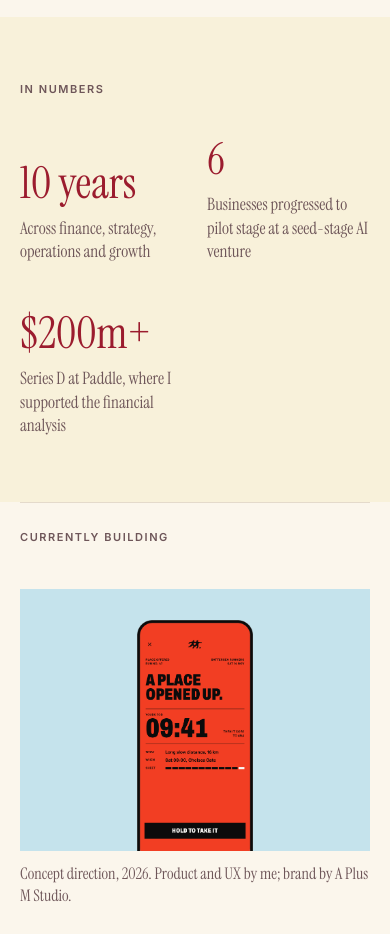
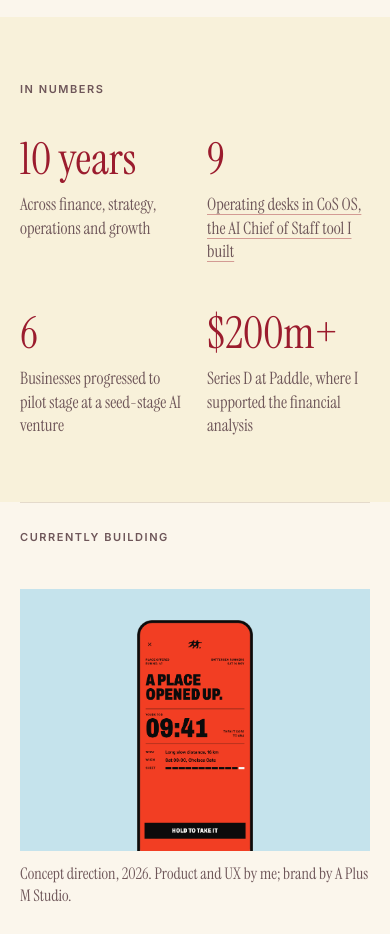
Before and after one commit to ekc22/emma-portfolio, a Next.js app: page / in a window 390 px wide. Shown: the part 1180-2114 px from the top of the page. Built offline with nearby package versions, Linux system fonts and the light colour scheme; no server answers.

Commit message:
Four homepage numbers, including CoS OS
Adds 9 operating desks in CoS OS (linking to the case study) for a
uniform four-up strip, and top-aligns figures on mobile.

Co-Authored-By: Claude Opus 5.5 <noreply@anthropic.com>
Claude-Session: https://claude.ai/code/session_01NmZ9Jt4y26U49AuyMtvHWk

```diff
--- a/app/page.tsx
+++ b/app/page.tsx
@@ -38,11 +38,19 @@ export default function Home() {
       <section aria-labelledby="facts-title" className="bg-butter/50">
         <div className="frame py-16 md:py-24">
           <h2 id="facts-title" className="label">In numbers</h2>
-          <dl className="mt-10 grid grid-cols-2 gap-x-6 gap-y-12 md:grid-cols-3 md:gap-x-0">
+          <dl className="mt-10 grid grid-cols-2 gap-x-6 gap-y-12 md:grid-cols-4 md:gap-x-0">
             {facts.map((f, i) => (
-              <Reveal key={f.label} delay={i * 70} className={`flex flex-col-reverse ${i > 0 ? "md:border-l md:border-linen-deep md:pl-6" : ""} md:pr-6`}>
-                <dt className="mt-3 max-w-[24ch] text-[1.0625rem] leading-snug text-muted-ink">{f.label}</dt>
-                <dd className="font-serif text-[clamp(2.75rem,4.6vw,4.25rem)] leading-none text-cherry">{f.figure}</dd>
+              <Reveal key={f.label} delay={i * 70} className={`flex flex-col ${i > 0 ? "md:border-l md:border-linen-deep md:pl-6" : ""} md:pr-6`}>
+                <dt className="order-2 mt-3 max-w-[24ch] text-[1.0625rem] leading-snug text-muted-ink">
+                  {f.href ? (
+                    <Link href={f.href} className="underline decoration-cherry/40 underline-offset-4 transition-colors hover:text-cherry">
+                      {f.label}
+                    </Link>
+                  ) : (
+                    f.label
+                  )}
+                </dt>
+                <dd className="order-1 font-serif text-[clamp(2.75rem,4.6vw,4.25rem)] leading-none text-cherry">{f.figure}</dd>
               </Reveal>
             ))}
           </dl>
--- a/content/profile.ts
+++ b/content/profile.ts
@@ -59,8 +59,9 @@ export const turnout = {
  * fundraise isn’t read as raising the capital, and pilots aren’t read as revenue.
  * Figures confirmed by Emma as current and shareable.
  */
-export const facts = [
+export const facts: { figure: string; label: string; href?: string }[] = [
   { figure: "10 years", label: "Across finance, strategy, operations and growth" },
+  { figure: "9", label: "Operating desks in CoS OS, the AI Chief of Staff tool I built", href: "/work/cos-os" },
   { figure: "6", label: "Businesses progressed to pilot stage at a seed-stage AI venture" },
   { figure: "$200m+", label: "Series D at Paddle, where I supported the financial analysis" },
 ];
```
